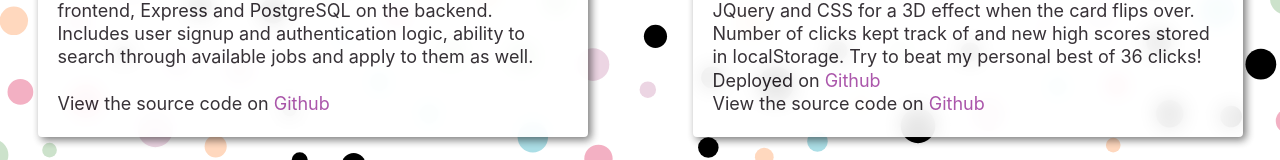
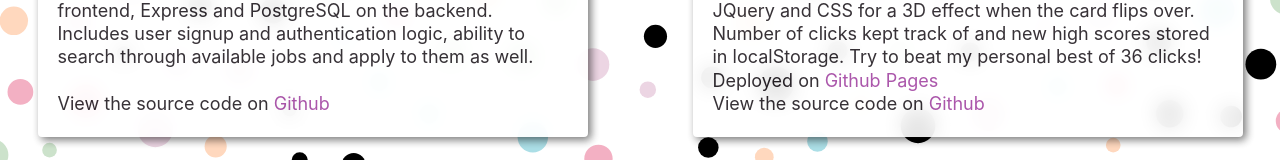
Before and after one commit to hatz7505/personal-website, a React (Create React App) app: page /projects in a window 1280 px wide. Shown: the part 481-641 px from the top of the page. Built offline with nearby package versions, Linux system fonts and the light colour scheme.

Commit message:
match a kween deployed on github pages

```diff
--- a/src/Projects.js
+++ b/src/Projects.js
@@ -140,7 +140,7 @@ function Projects() {
                       target="_blank"
                       rel="noopener noreferrer"
                     >
-                      Github
+                      Github Pages
                     </a>
                     <br></br>
                     View the source code on{" "}
```
